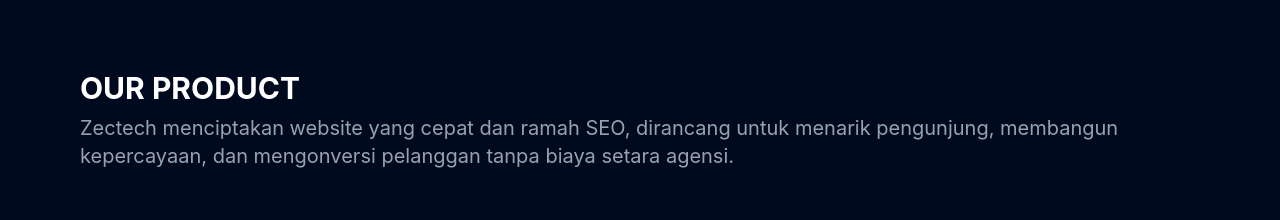
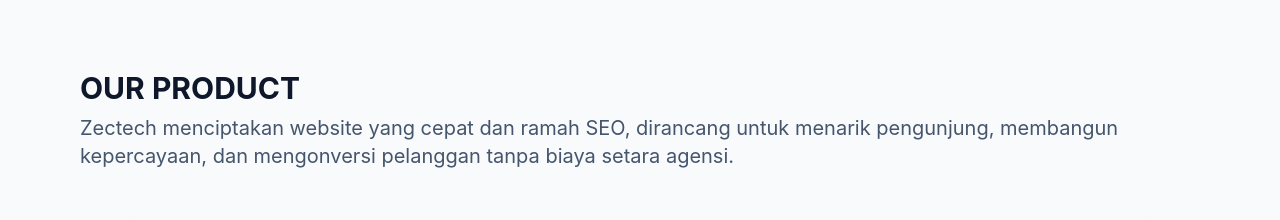
Before and after one commit to Research-and-Creativity/company-profile, a React (Vite) app: page / in a window 1280 px wide. Shown: the part 1178-1398 px from the top of the page. Built offline with nearby package versions, Linux system fonts and the light colour scheme.

Commit message:
features: update section product and change bg color in product

```diff
--- a/src/pages/Home/index.tsx
+++ b/src/pages/Home/index.tsx
@@ -19,7 +19,7 @@
                 <OurServices />
             </section>
 
-            <section id="products" className="py-20">
+            <section id="products" className="py-20 bg-slate-50">
                 <OurProducts />
             </section>
 
--- a/src/pages/Home/section/OurProducts.tsx
+++ b/src/pages/Home/section/OurProducts.tsx
@@ -7,8 +7,8 @@
   return (
     <div className="container mx-auto px-20">
       <div className="mb-10">
-        <h2 className="uppercase text-3xl font-bold mb-2">Our Product</h2>
-        <p className="text-gray-400 text-xl">
+        <h2 className="text-slate-900 uppercase text-3xl font-bold mb-2">Our Product</h2>
+        <p className="text-slate-600 text-xl">
           Zectech menciptakan website yang cepat dan ramah SEO, dirancang untuk
           menarik pengunjung, membangun kepercayaan, dan mengonversi pelanggan
           tanpa biaya setara agensi.
@@ -24,7 +24,7 @@
           ))}
         </div>
       ) : (
-        <div className="text-center py-20 text-gray-500">
+        <div className="text-center py-20">
           Produk "{query}" tidak ditemukan
         </div>
       )}
```
